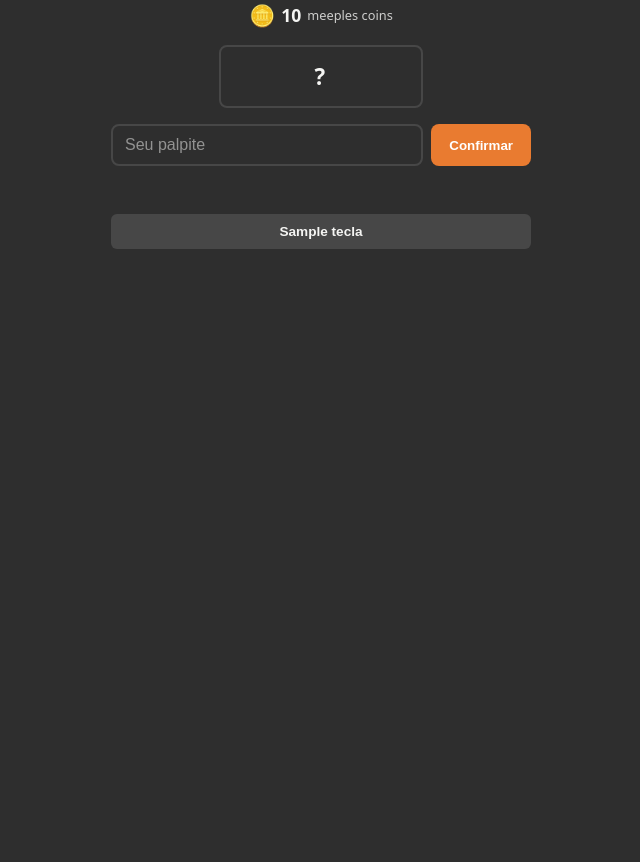
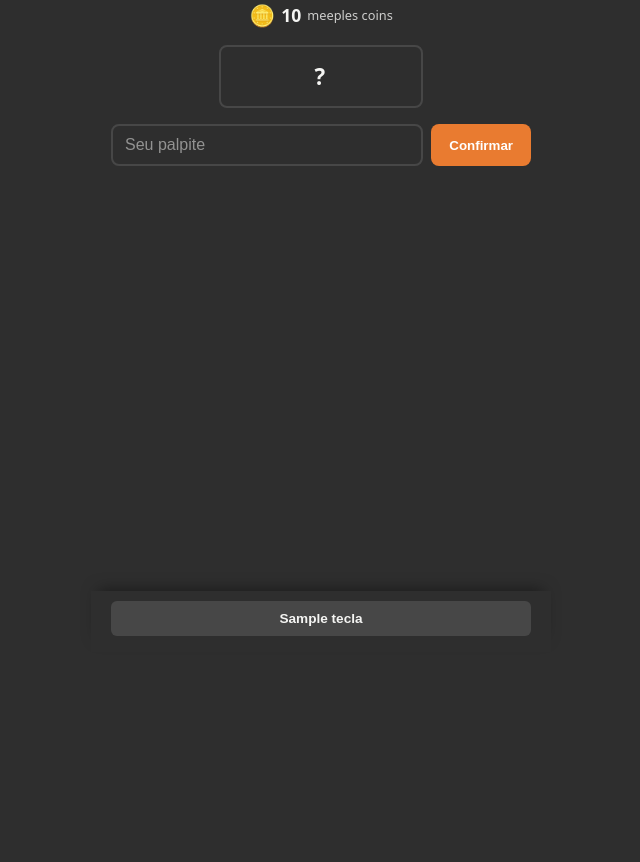
Before and after one commit to diegoselingardi/termeeple, a Python web app: template templates/legacy.html in a window 1280 px wide. Shown: the part 148-1010 px from the top of the page, without its empty margins (319-959 px from the left). Before the commit the page ends 397 px from the top, so only its background shows below. Run offline with Jinja, Linux system fonts and the light colour scheme; the template is opened without the code that fills it: most values are stand-ins (such as "Sample title", 1, 10 or a date in 2020).

Commit message:
Fixa o teclado do modo Legacy na base da tela
O histórico de palpites não tem tamanho fixo (não existe número de tentativas
definido nesse modo), então prender o teclado no fluxo normal da página fazia
ele "descer" a cada palpite -- a tentativa anterior de reservar espaço fixo
pra 5 linhas só trocou o problema por outro (ficava alto demais, empurrando o
teclado pra fora da tela já de início). position: fixed resolve de vez: o
teclado fica sempre visível, ancorado embaixo da viewport, independente de
quantos palpites já foram enviados -- só no modo Legacy (body.legacy-page),
os outros três continuam com o teclado no fluxo normal, sem mudança.

Co-Authored-By: Claude Sonnet 5 <noreply@anthropic.com>

```diff
--- a/static/legacy.js
+++ b/static/legacy.js
@@ -30,17 +30,16 @@ function renderHistory(history) {
     container.innerHTML = "";
     // mais recente primeiro -- a mensagem de tamanho de cada tentativa não se
     // repete aqui, só aparece uma vez em #legacySizeMessage (a mais atual).
-    // Sempre desenha MAX_HISTORICO_EXIBIDO linhas, preenchidas ou vazias -- assim
-    // a altura do bloco nunca muda, e o teclado logo abaixo não fica "descendo"
-    // conforme os palpites vão sendo enviados.
+    // Mostra só as últimas MAX_HISTORICO_EXIBIDO tentativas (o resto continua
+    // salvo no localStorage). O teclado é fixo na base da tela (position: fixed,
+    // em style.css) -- não depende mais da altura desse bloco, então não precisa
+    // reservar linhas vazias aqui.
     const maisRecentesPrimeiro = [...history].reverse().slice(0, MAX_HISTORICO_EXIBIDO);
 
-    for (let i = 0; i < MAX_HISTORICO_EXIBIDO; i++) {
-        const tentativa = maisRecentesPrimeiro[i];
+    maisRecentesPrimeiro.forEach((tentativa) => {
         const row = document.createElement("div");
         row.className = "legacy-history__row";
 
-        if (tentativa) {
         const tiles = document.createElement("div");
         tiles.className = "legacy-history__tiles";
         tentativa.evaluation.forEach((item) => {
@@ -50,10 +49,9 @@ function renderHistory(history) {
             tiles.appendChild(tile);
         });
         row.appendChild(tiles);
-        }
 
         container.appendChild(row);
-    }
+    });
 }
 
 function updateCoins(value) {
--- a/static/style.css
+++ b/static/style.css
@@ -397,6 +397,30 @@ body.colorblind .example__tile.present {
 }
 
 /* ---------- modo Legacy ---------- */
+
+/* O histórico de palpites cresce sem tamanho fixo (não tem número de tentativas
+   definido), então prender o teclado embaixo da página normal fazia ele "descer"
+   a cada palpite nesse modo -- às vezes saindo da tela. Fixando ele na base da
+   viewport ele nunca se move; padding-bottom no body reserva espaço pra nada do
+   conteúdo ficar escondido atrás dele. */
+body.legacy-page {
+  padding-bottom: 190px;
+}
+
+body.legacy-page #keyboard {
+  position: fixed;
+  bottom: 0;
+  left: 50%;
+  transform: translateX(-50%);
+  width: 100%;
+  max-width: 420px;
+  margin: 0;
+  padding: 10px 20px 16px;
+  background: var(--felt);
+  box-shadow: 0 -8px 16px -8px rgba(0, 0, 0, 0.5);
+  z-index: 50;
+}
+
 .box-label__legacy-tag {
   display: inline-block;
   vertical-align: middle;
@@ -502,7 +526,6 @@ body.colorblind .example__tile.present {
   display: flex;
   flex-direction: column;
   gap: 4px;
-  min-height: 32px; /* reserva o espaço mesmo vazia, pro bloco não mudar de altura */
 }
 
 .legacy-history__tiles {
--- a/templates/legacy.html
+++ b/templates/legacy.html
@@ -8,7 +8,7 @@
   <meta charset="UTF-8">
   <title>{{ titulo }}</title>
 </head>
-<body>
+<body class="legacy-page">
   <div class="table">
     <header class="box-label">
       <h1 class="box-label__title">TERM<span class="meeple">●</span>EEPLE <small class="box-label__legacy-tag">LEGACY</small></h1>
```
Lines whose indentation alone changed are shown as unchanged.
